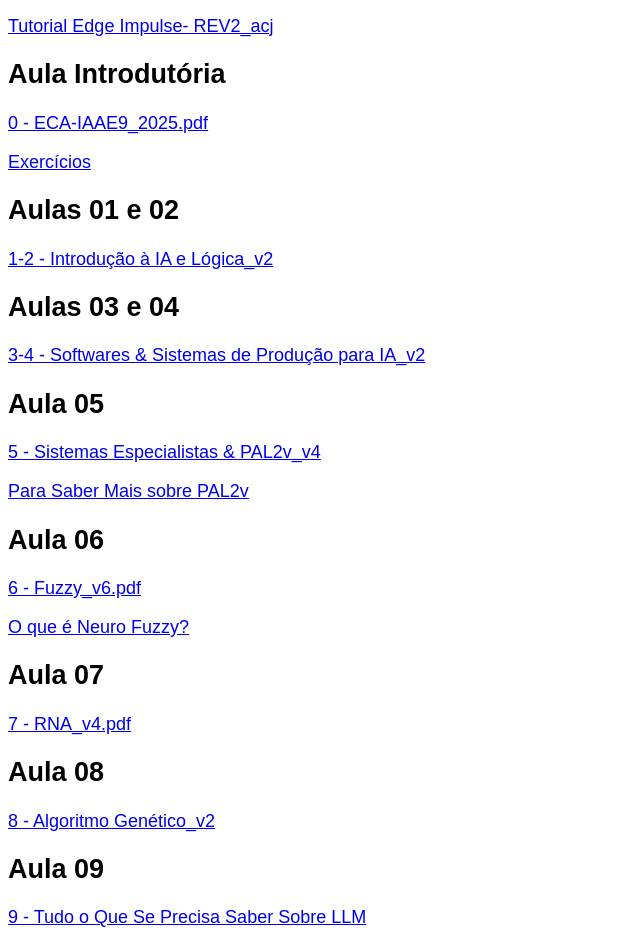
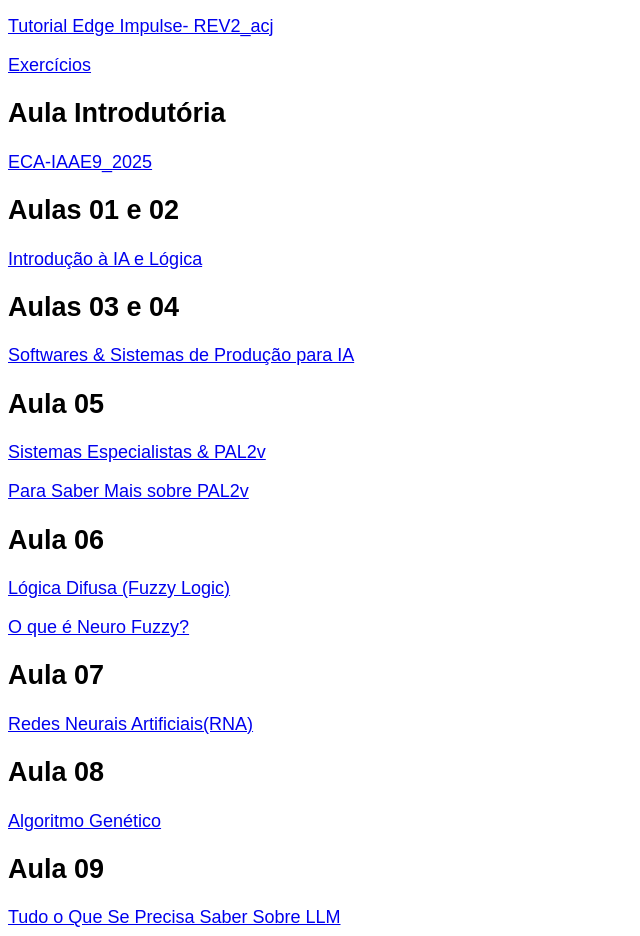
Before and after one commit to BrunoAlves03/-Intelig-ncia-Aplicada-a-Automa-o, a plain HTML site: page index.html in a window 1280 px wide. Shown: the part 668-1604 px from the top of the page, without its empty margins (0-640 px from the left). Drawn offline with Linux system fonts and the light colour scheme.

Commit message:
Add files via upload

```diff
--- a/index.html
+++ b/index.html
@@ -26,42 +26,41 @@
 
      <p><a href="https://github.com/BrunoAlves03/AI_Course/blob/main/M%C3%A9tricas%20de%20Regress%C3%A3o%20e%20Desempenho%20em%20IA.pdf">Métricas de Regressão e Desempenho em IA</a></p>
 
-
      <p><a href="https://github.com/BrunoAlves03/AI_Course/blob/main/1%20-%20Tutorial%20Edge%20Impulse-%20REV2_acj.pdf">Tutorial Edge Impulse- REV2_acj</a></p>
-
-     <h2>Aula Introdutória </h2>
-     <p><a href="https://github.com/BrunoAlves03/AI_Course/blob/main/0%20-%20ECA-IAAE9_2025.pdf">0 - ECA-IAAE9_2025.pdf</a></p>
-
 
      <a href="https://drive.google.com/drive/folders/1ewIZBPacgiirGElmqe-rSKtlBgAcnx7v">Exercícios</a> </p>
 
+     <h2>Aula Introdutória </h2>
+     <p><a href="https://github.com/BrunoAlves03/AI_Course/blob/main/0%20-%20ECA-IAAE9_2025.pdf">ECA-IAAE9_2025</a></p>
+
+
      <h2>Aulas 01 e 02</h2>
-     <a href="https://github.com/BrunoAlves03/AI_Course/blob/main/1-2%20-%20Introdu%C3%A7%C3%A3o%20%C3%A0%20IA%20e%20L%C3%B3gica_v2.pdf">1-2 - Introdução à IA e Lógica_v2</a>
+     <a href="https://github.com/BrunoAlves03/AI_Course/blob/main/1-2%20-%20Introdu%C3%A7%C3%A3o%20%C3%A0%20IA%20e%20L%C3%B3gica_v2.pdf">Introdução à IA e Lógica</a>
 
      <h2>Aulas 03 e 04</h2>
-     <a href="https://github.com/BrunoAlves03/AI_Course/blob/main/3-4%20-%20Softwares%20%26%20Sistemas%20de%20Produ%C3%A7%C3%A3o%20para%20IA_v2.pdf">3-4 - Softwares & Sistemas de Produção para IA_v2</a>
+     <a href="https://github.com/BrunoAlves03/AI_Course/blob/main/3-4%20-%20Softwares%20%26%20Sistemas%20de%20Produ%C3%A7%C3%A3o%20para%20IA_v2.pdf">Softwares & Sistemas de Produção para IA</a>
 
      <h2>Aula 05</h2>
-     <a href="https://github.com/BrunoAlves03/AI_Course/blob/main/5%20-%20Sistemas%20Especialistas%20%26%20PAL2v_v4.pdf">5 - Sistemas Especialistas & PAL2v_v4</a>
+     <a href="https://github.com/BrunoAlves03/AI_Course/blob/main/5%20-%20Sistemas%20Especialistas%20%26%20PAL2v_v4.pdf">Sistemas Especialistas & PAL2v</a>
 
      <p><a href="https://sites.google.com/view/prof-arnaldo/pal2v-key-points">Para Saber Mais sobre PAL2v</a> </p>
 
      <h2>Aula 06</h2>
 
-     <a href="https://github.com/BrunoAlves03/AI_Course/blob/main/6%20-%20Fuzzy_v6.pdf">6 - Fuzzy_v6.pdf</a>
+     <a href="https://github.com/BrunoAlves03/AI_Course/blob/main/6%20-%20Fuzzy_v6.pdf">Lógica Difusa (Fuzzy Logic)</a>
 
      <p><a href="https://github.com/BrunoAlves03/AI_Course/blob/main/O%20que%20%C3%A9%20Neuro%20Fuzzy.pdf">O que é Neuro Fuzzy?</a></p>
 
      <h2>Aula 07</h2>
-     <a href="https://github.com/BrunoAlves03/AI_Course/blob/main/7%20-%20RNA_v4.pdf">7 - RNA_v4.pdf</a>
+     <a href="https://github.com/BrunoAlves03/AI_Course/blob/main/7%20-%20RNA_v4.pdf">Redes Neurais Artificiais(RNA)</a>
 
         <h2>Aula 08</h2>
 
-    <a href="https://github.com/BrunoAlves03/AI_Course/blob/main/8%20-%20Algoritmo%20Gen%C3%A9tico_v2.pdf">8 - Algoritmo Genético_v2</a>
+    <a href="https://github.com/BrunoAlves03/AI_Course/blob/main/8%20-%20Algoritmo%20Gen%C3%A9tico_v2.pdf">Algoritmo Genético</a>
 
     <h2>Aula 09</h2>
 
-    <a href="https://github.com/BrunoAlves03/AI_Course/blob/main/9%20-%20Tudo%20o%20Que%20Se%20Precisa%20Saber%20Sobre%20LLM.pdf">9 - Tudo o Que Se Precisa Saber Sobre LLM</a>
+    <a href="https://github.com/BrunoAlves03/AI_Course/blob/main/9%20-%20Tudo%20o%20Que%20Se%20Precisa%20Saber%20Sobre%20LLM.pdf">Tudo o Que Se Precisa Saber Sobre LLM</a>
 
 
 
```
